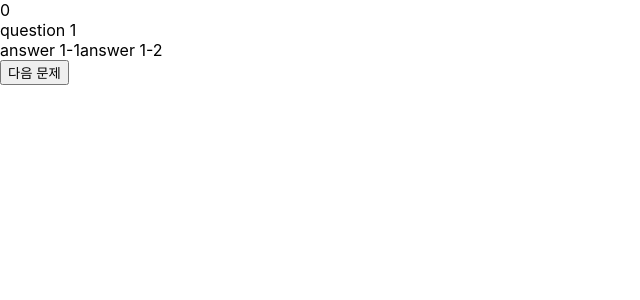
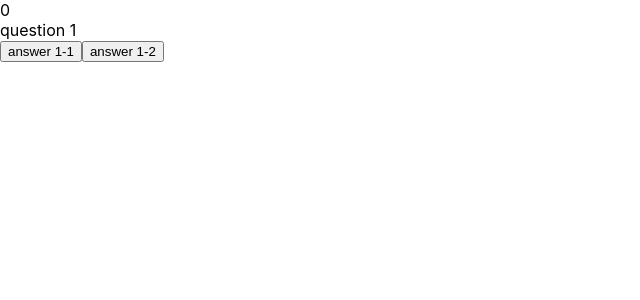
Before and after one commit to jiwon79/music-web, a Next.js app: page /listener-type/test in a window 1280 px wide. Shown: the top 300 px of the page, without its empty margins (0-640 px from the left). Built offline with nearby package versions, Linux system fonts and the light colour scheme.

Commit message:
feat: add answer button and save answers list function

```diff
--- a/pages/api/hello.js
+++ /dev/null
@@ -1,5 +0,0 @@
-// Next.js API route support: https://nextjs.org/docs/api-routes/introduction
-
-export default function handler(req, res) {
-  res.status(200).json({ name: 'John Doe' })
-}
--- a/pages/listener-type/test.tsx
+++ b/pages/listener-type/test.tsx
@@ -1,21 +1,31 @@
 import {useState} from "react"
 import {useRouter} from "next/router"
 
-import {questionList, listenerTypeList} from "../../utils/constant";
+import {questionList} from "../../utils/constant";
 
 export default function TestPage() {
-  const [currentNum, setCurrentNum] = useState(0);
+  const [currentNum, setCurrentNum] = useState<number>(0);
+  const [userAnswers, setUserAnswers] = useState<Array<number>>([]);
   const router = useRouter();
   const question = questionList[currentNum];
 
-  console.log(listenerTypeList);
-  const nextAction = () => {
+  const nextAction = (answerNum) => {
     if (currentNum === questionList.length-1) {
       router.push('/listener-type/result/3').then(r => console.log(r));
     } else {
       setCurrentNum(currentNum+1);
+      setUserAnswers([...userAnswers, answerNum]);
     }
   }
+
+  const answerComponents = question.answers.map((answer, index) =>
+    <button
+      key={index}
+      onClick={() => nextAction(index)}
+    >
+      {answer}
+    </button>
+  );
 
   return (
     <div>
@@ -23,12 +33,7 @@ export default function TestPage() {
       <div>
         {question.question}
       </div>
-      <div>
-        {question.answers}
-      </div>
-      <button onClick={() => nextAction()}>
-        다음 문제
-      </button>
+      {answerComponents}
     </div>
   )
 }
```
